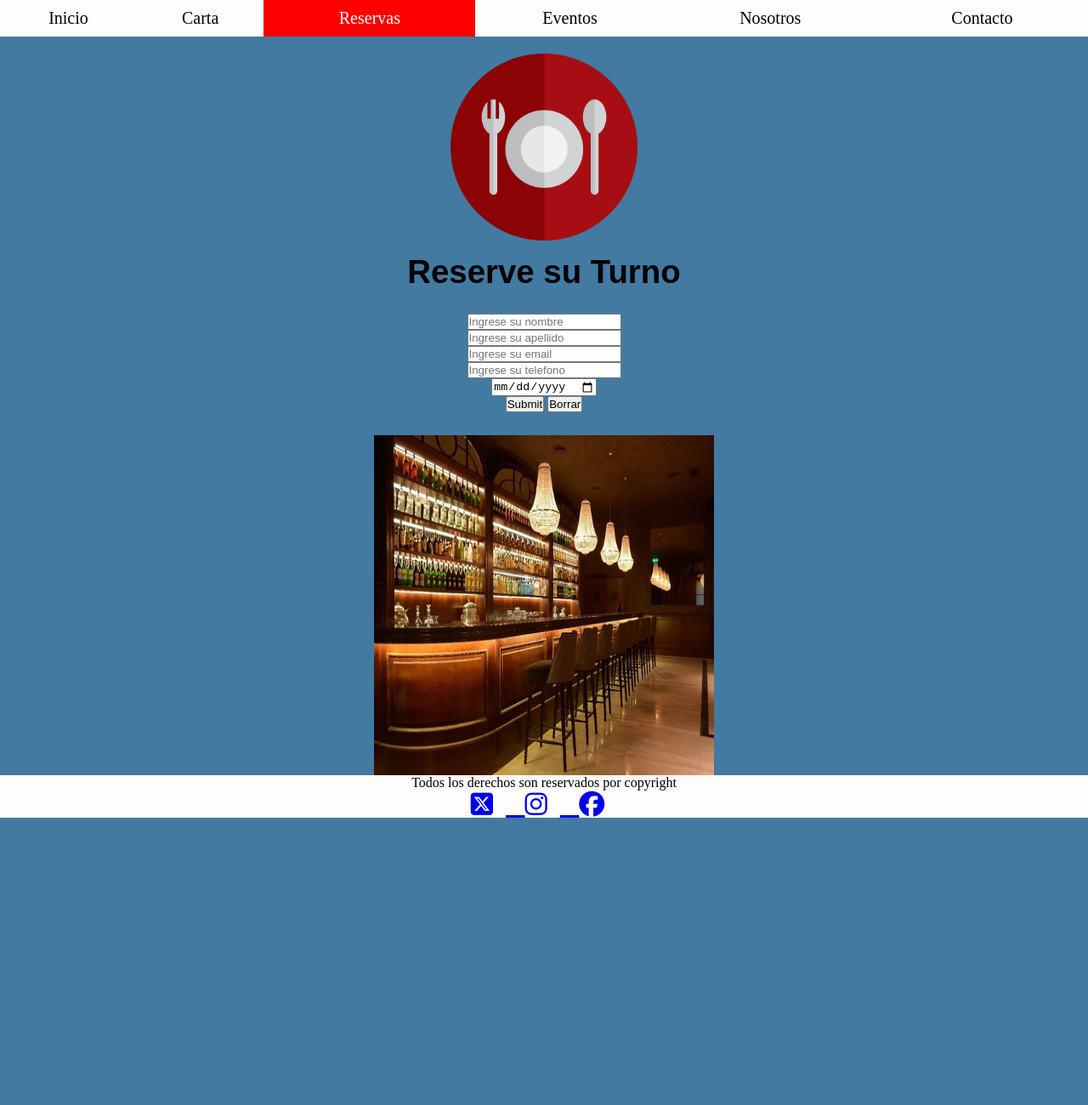
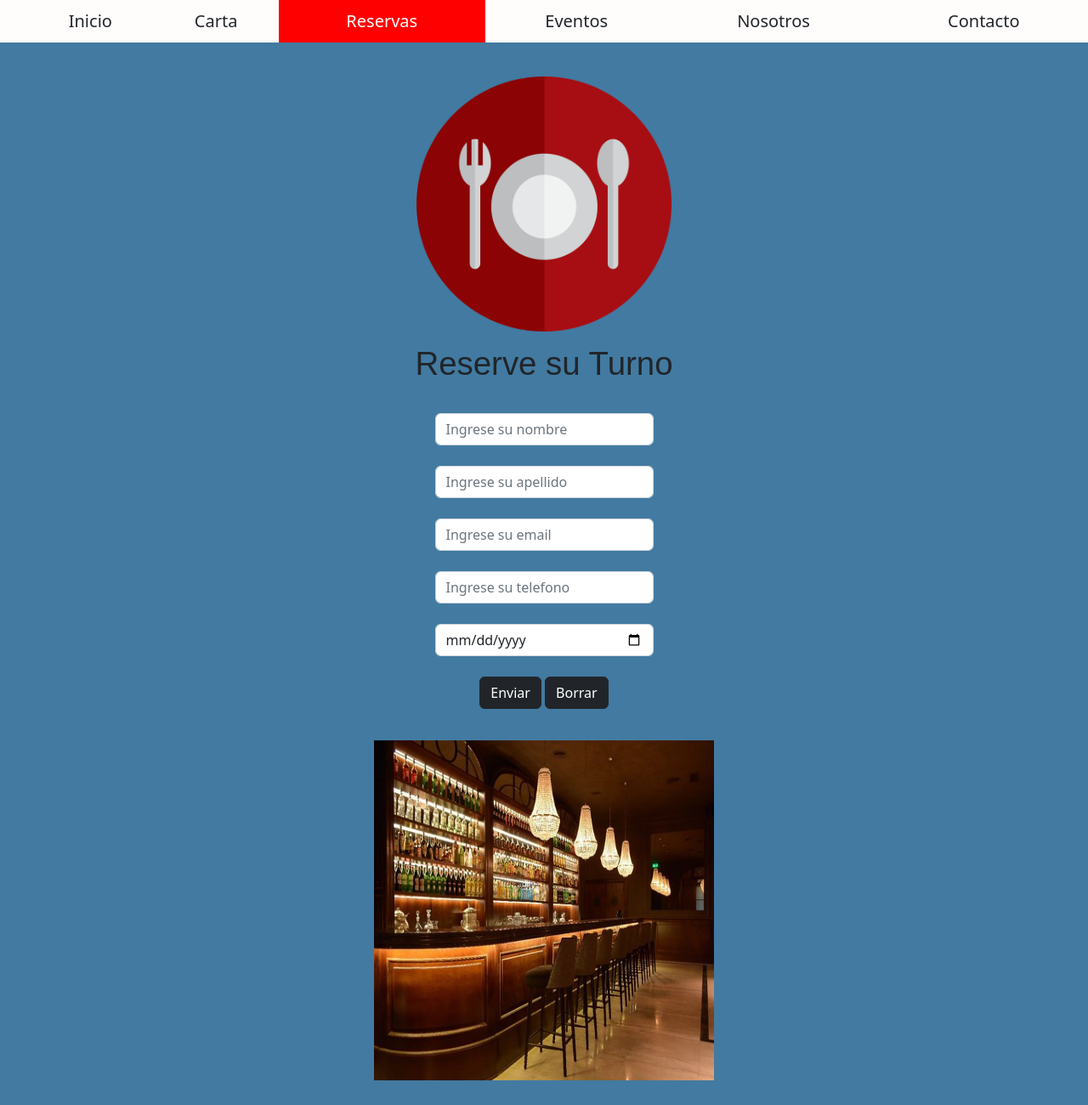
Before and after one commit to EzeRollin/PF-Costoya, a website: page pages/reservas.html in a window 1280 px wide. Shown: the top 1300 px of the page at 85% size. Before the commit the page ends 964 px from the top, so only its background shows below. Drawn offline with nearby package versions, Linux system fonts and the light colour scheme; a web font is replaced by a local one.

Commit message:
Correccion proyecto final

```diff
--- a/pages/reservas.html
+++ b/pages/reservas.html
@@ -6,12 +6,12 @@
       <title>Reserve su lugar</title>
       <meta name="description" content="Consiga una reserva para cenar en el Bar Costoya y disfrute de este gran restaurante">
       <meta name="keywords"  content="BAR, cena, Buenos Aires, Argentina, rico">
+      <link href="https://cdn.jsdelivr.net/npm/bootstrap@5.2.2/dist/css/bootstrap.min.css" rel="stylesheet" integrity="sha384-Zenh87qX5JnK2Jl0vWa8Ck2rdkQ2Bzep5IDxbcnCeuOxjzrPF/et3URy9Bv1WTRi" crossorigin="anonymous">
       <link rel="stylesheet" href="https://cdnjs.cloudflare.com/ajax/libs/font-awesome/6.5.1/css/all.min.css" integrity="sha512-DTOQO9RWCH3ppGqcWaEA1BIZOC6xxalwEsw9c2QQeAIftl+Vegovlnee1c9QX4TctnWMn13TZye+giMm8e2LwA==" crossorigin="anonymous" referrerpolicy="no-referrer" />
       <link rel="stylesheet" href="../css/estilo.css">
    </head>
    <body class="fondo">
       <header  class="barra">
-        <div>
          <ul>
             <li ><a href="../index.html">Inicio</a></li>
             <li ><a href="carta.html">Carta</a></li>
@@ -20,22 +20,25 @@
             <li ><a href="nosotros.html">Nosotros</a></li>
             <li ><a href="contacto.html">Contacto</a></li>
          </ul>
-        </div>
       </header>
+      <main>
          <div class="reservas">
             <img src="../images/logo.png" alt="logo"class="logo">
             <h1>Reserve su Turno</h1>
+            <div class="form-group">
                <form action="" method="post" class="formulario">
-        <input type="text" placeholder="Ingrese su nombre" required><br>
-        <input type="text" placeholder="Ingrese su apellido" required><br>
-        <input type="email" placeholder="Ingrese su email" required><br>
-        <input type="tel" placeholder="Ingrese su telefono" required><br>
-        <input type="date" placeholder="Elija una fecha" required><br>
-        <input type="submit">
-        <input type="reset" value="Borrar">
+                  <input class="form-control" type="text" placeholder="Ingrese su nombre" required><br>
+                  <input class="form-control" type="text" placeholder="Ingrese su apellido" required><br>
+                  <input class="form-control" type="email" placeholder="Ingrese su email" required><br>
+                  <input class="form-control" type="tel" placeholder="Ingrese su telefono" required><br>
+                  <input class="form-control" type="date" placeholder="Elija una fecha" required><br>
+                  <button type="submit" class="btn btn-dark">Enviar</button>
+                  <button type="reset" class="btn btn-dark"> Borrar</button>
                </form>
-    <img src="../images/reservas.jpg" alt="Barra principal"class="imagen">
             </div>
+            <img src="../images/reservas.jpg" alt="Barra principal" class="imagen">
+         </div>
+      </main>
       <footer class="pie">
          <p>Todos los derechos son reservados por copyright</p>
          <a target="_ablank" href="https://twitter.com/EzequielCostoya" alt="X">
@@ -48,6 +51,5 @@
          <i class="fa-brands fa-facebook"></i>
          </a>
       </footer>
-
    </body>
 </html>
--- a/scss/generales/_pie.scss
+++ b/scss/generales/_pie.scss
@@ -1,6 +1,6 @@
 .pie{
     background-color: #fffcfc;
-    height: 120px;
+    margin-top: 30px;
     bottom: 0;
     text-align: center;
     width: 100%;
@@ -13,9 +13,9 @@
 @media only screen and (min-width:768px){
 .pie{
     background-color: #fffcfc;
-    height: 50px;
     bottom: 0;
     text-align: center;
+    margin-top: 30px;
     width: 100%;
     position: relative;
         a{
--- a/scss/generales/_variables.scss
+++ b/scss/generales/_variables.scss
@@ -18,9 +18,9 @@ h2{
     text-align: center;
 }
 .logo{
-    height: 100px;
-    margin: auto;
-    text-align: center;
+    height: 150px;
+  display: flex;
+  justify-content: center;
 }
 .fondo{
     background-color:$Fondo;
@@ -40,8 +40,8 @@ h2{
     height: 400px;
     width: 300px;
     display: block;
-    margin-left: auto;
-    margin-right: auto;
+    justify-content: center;
+    align-items: center;
 }
 .cartas{
         height: 300px;
@@ -74,23 +74,28 @@ h2{
         text-align: center;
     }
     .logo{
-        height: 220px;
-        margin: auto;
-        text-align: center;
+        height: 300px;
+        display: flex;
+        justify-content: center;
+        margin-top: 20px;
     }
     .mapa{
         height: 500px;
         width: 500px;
-        display: block;
+        display: flex;
         margin-left: auto;
         margin-right: auto;
+        justify-content: center;
+        align-items: center;
     }
     .imagen{
         height: 400px;
         width: 400px;
-        display: block;
-        margin-left: auto;
-        margin-right: auto;
+        display: flex;
+        justify-content: center;
+        align-items: center;
+        margin-top: 10px;
+        margin-bottom: 10px;
     }
     .cartas{
         height: 550px;
```
Also changed, not shown: index.html (+21 -2 lines), pages/carta.html (+10 -2 lines), pages/contacto.html (+11 -6 lines), pages/eventos.html (+9 -2 lines), pages/nosotros.html (+9 -2 lines), css/estilo.css, scss/generales/_barra.scss (line endings or trailing spaces), scss/paginas/_index.scss (line endings or trailing spaces), 1 other file. Lines whose indentation alone changed are shown as unchanged.
